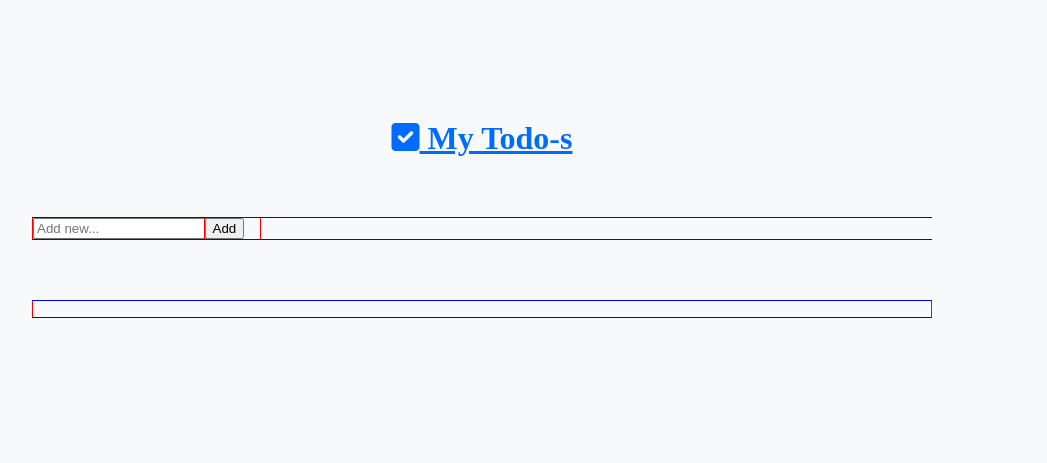
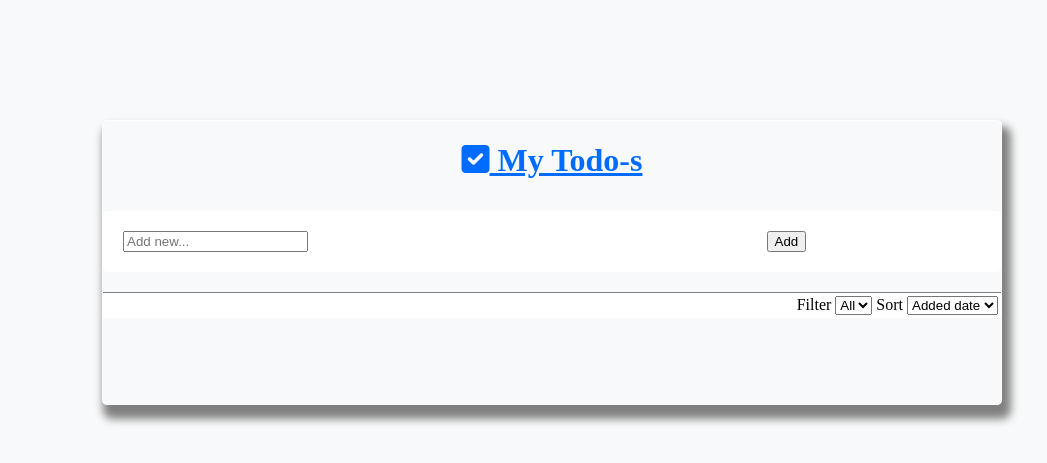
Before and after one commit to juliuswasajja/kanzu-code-wp-bootcamp, a PHP site: page / in a window 1280 px wide. Shown: the top 463 px of the page, without its empty margins (88-1135 px from the left). Run offline with PHP 8.4, Linux system fonts and the light colour scheme; some libraries are stand-ins or nearby versions.

Commit message:
latest-css

```diff
--- a/assignment-one-html/assets/style.css
+++ b/assignment-one-html/assets/style.css
@@ -5,8 +5,12 @@
 body{
     background-color: #F8F9FA;
     justify-content: center;
-    margin: 120px 120px;
-    width:900px;
+    margin: 120px auto;
+    width:100%;
+    max-width: 900px;
+    border: 1px solid white;
+    box-shadow: 5px 10px 8px 4px grey;
+    border-radius: 5px;
 
 }
 
@@ -16,10 +20,31 @@ h1 {
     text-align: center;
 }
 
-#formcontainer{
-    margin: 60px 0;
+#form-container{
+    margin: 10px 0;
+    padding:20px;
+    background-color: white;
+    border-radius: 5px;
     /* border: 2px solid yellow; */
 }
+
+#filtersection .col-12 {
+    border-top: 1px solid grey;
+    text-align: right;
+    margin: 10px 0;
+    padding:3px;
+    background-color: white;
+
+}
+
+#listcontainer {
+    margin: 10px 0;
+    padding:20px;
+    background-color: #F8F9FA;
+    border-radius: 5px;
+}
+
+
 
 ul#my-to-dos-list {
     padding: 0;
@@ -113,6 +138,8 @@ ul {
     padding-inline-start: 0px;
 }  */
 
+
+/* For desktop: */
 .col-1 {width: 8.33%;}
 .col-2 {width: 16.66%;}
 .col-3 {width: 25%;}
@@ -126,20 +153,16 @@ ul {
 .col-11 {width: 91.66%;}
 .col-12 {width: 100%;}
 
+@media only screen and (max-width: 768px) {
+  /* For mobile phones: */
   [class*="col-"] {
-    float: left;
-    border-left: 1px solid red;
-    border-right: 1px solid red;
+    width: 100%;
+    background-color: lightgreen;
   }
-
-.row {
-    border-bottom: 1px solid blue;
-    border-top: 1px solid blue;
-    display: flex;
 }
 
 
- /* @media only screen and (max-width: 768px) {
+@media only screen and (min-width: 768px) {
 
 
     [class*=”col-“] {
@@ -148,17 +171,31 @@ ul {
 
           }
 
+
     body {
-        background-color: lightgreen;
-      }
 
       }
 
+
+
+}
+
+[class*="col-"] {
+    float: left;
+    /* border-left: 1px solid red;
+    border-right: 1px solid red; */
+}
+
+.row {
+    /* border-bottom: 1px solid blue;
+    border-top: 1px solid blue; */
+    display: flex;
+}
+
+
+
+
 @media screen and (min-width: 480px) {
 
-  [class*=”col-“] {
-
-    width: 100%;
 
 }
-} */
--- a/assignment-one-html/index.html
+++ b/assignment-one-html/index.html
@@ -3,7 +3,7 @@
 <head>
     <meta charset="UTF-8">
     <meta http-equiv="X-UA-Compatible" content="IE=edge">
-    <meta name="viewport" content=”width=device-width, initial-scale=1.0″>
+    <!-- <meta name="viewport" content=”width=device-width, initial-scale=1.0″> -->
     <link rel="stylesheet" href="assets/style.css">
     <link rel="stylesheet" href="assets/fontawesome/css/all.css">
     <link rel="stylesheet" href="assets/fontawesome/webfonts/fa-solid-900.ttf">
@@ -11,31 +11,59 @@
     <title>To Do List</title>
 <body>
     <header>
-        <div class = headercontent>
-            <h1><span><i class="fa-solid fa-check-square"></i></span> My Todo-s</h1>
-        </div>
+
     </header>
     <main>
-            <div class="row" id="formcontainer">
+        <div class="row">
+            <div class ="col-12">
+                <h1><span><i class="fa-solid fa-check-square"></i></span> My Todo-s</h1>
+            </div>
+        </div>
+
+        <div class="row" id="form-container">
+            <div class="col-9">
                 <form id="my-todos-form">
-                    <div class="col-9">
-                        <input id="add-new-to-do-item" type="text" placeholder="Add new...">
-                    </div>
-                    <div class="col-3">
-                        <!-- <span class="calendaricon" style="color:#006CFF ;"><i class="fa-regular fa-calendar-days"></i></span> -->
+                    <input id="add-new-to-do-item" type="text" placeholder="Add new...">
+            </div>
+
+            <div class="col-3">
+                <!-- <span class="calendaricon" style="color:#006CFF ;"><i class="fa-regular fa-calendar-days"></i></span> -->
                     <!-- <input type="date"> -->
-                        <span class="form-button"><input type="submit" value="Add"></span>
-                    </div>
+                    <input class="form-button" type="submit" value="Add">
                 </form>
             </div>
+        </div>
+
+        <div class="row" id="filtersection">
+            <div class="col-12">
+                <label for="cars">Filter</label>
+
+                    <select name="cars" id="cars">
+                    <option value="volvo">All</option>
+                    </select>
+
+                    <label for="cars">Sort</label>
+
+                    <select name="cars" id="cars">
+                    <option value="volvo">Added date</option>
+                    </select>
+            </div>
+
+        </div>
+
+        <div class="row" id="listcontainer">
+            <div class="col-12">
+                <ul type = none id="my-to-dos-list">
+                </ul>
+            </div>
+            <!-- <div class="col-3">
+                <ul type = none id="my-to-dos-list">
+                </ul>
+            </div> -->
 
 
-            <div class="row">
-                <div class="col-12">
-                    <ul type = none id="my-to-dos-list">
 
-                    </ul>
-                </div>
+
                 <!-- <div class="col-2">
                     <button class="edit-button button">
                         Edit
@@ -46,7 +74,7 @@
                         Delete
                     </button>
                 </div> -->
-            </div>
+        </div>
     </main>
 </body>
 <script src="./assets/main.js"></script>
```
Also changed, not shown: 2 other files. Lines whose indentation alone changed are shown as unchanged.
